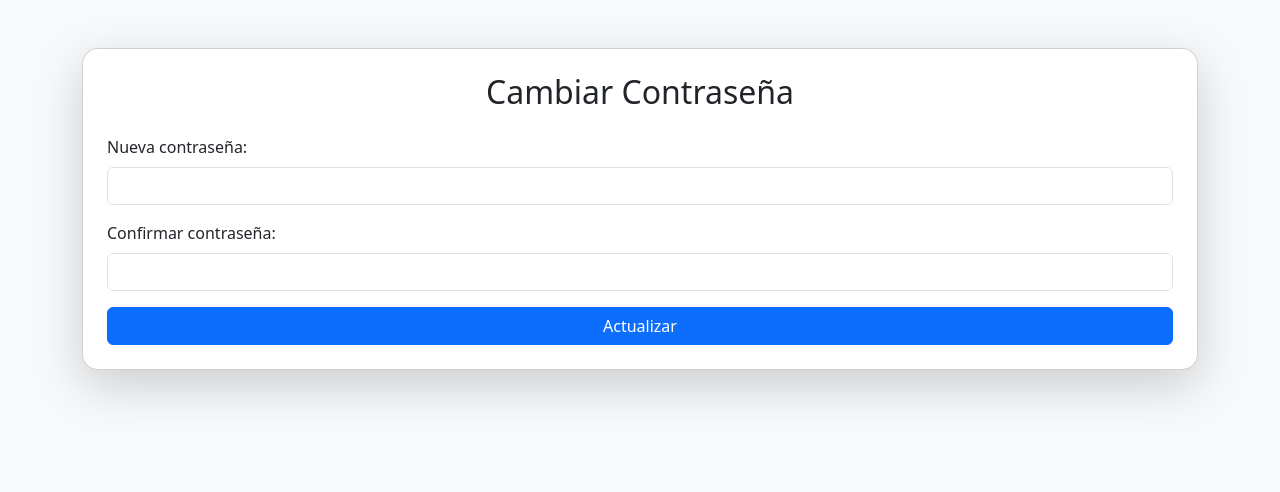
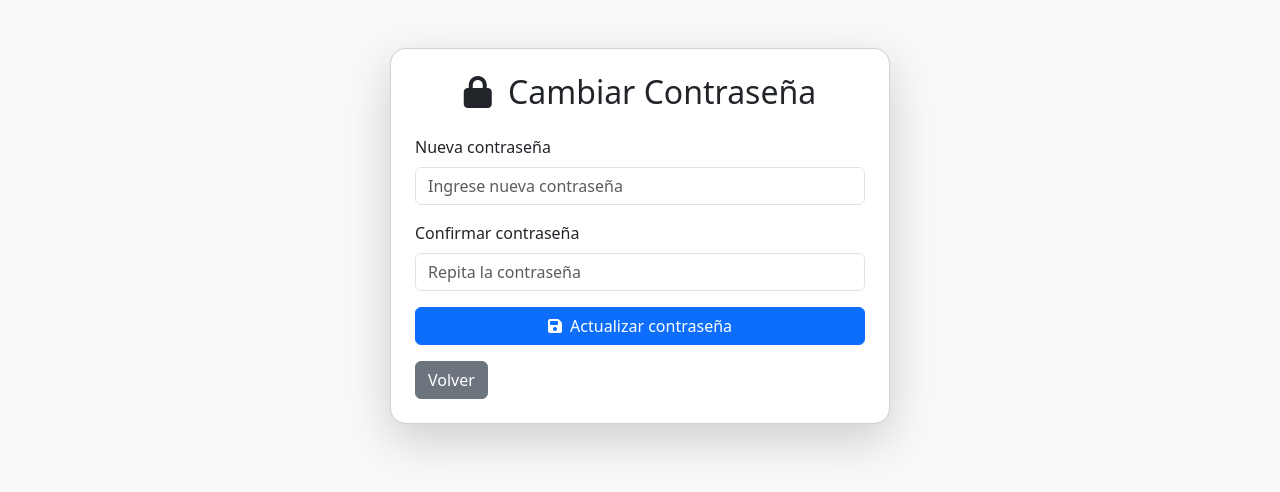
Before and after one commit to GUILLERMOWEB/Registro-de-horas-mejorado, a Flask app: page /cambiar_password in a window 1280 px wide. Shown: the top 492 px of the page. Run offline with Flask 3, Linux system fonts and the light colour scheme; the visitor is signed in with stand-in values (Sample User, id 1); some libraries are stand-ins or nearby versions.

Commit message:
agrego boton volver en actusalizar contraseña

```diff
--- a/templates/cambiar_password.html
+++ b/templates/cambiar_password.html
@@ -3,38 +3,48 @@
 <head>
     <meta charset="UTF-8">
     <title>Cambiar Contraseña</title>
+    <meta name="viewport" content="width=device-width, initial-scale=1">
     <link href="https://cdn.jsdelivr.net/npm/bootstrap@5.3.3/dist/css/bootstrap.min.css" rel="stylesheet">
+    <script src="https://kit.fontawesome.com/a2e0c6fd17.js" crossorigin="anonymous"></script>
 </head>
 <body class="bg-light">
     <div class="container mt-5">
-        <div class="card p-4 shadow-lg rounded-4">
-            <h2 class="mb-4 text-center">Cambiar Contraseña</h2>
+        <div class="card p-4 shadow-lg rounded-4 mx-auto" style="max-width: 500px;">
+            <h2 class="mb-4 text-center">
+                <i class="fas fa-lock me-2"></i> Cambiar Contraseña
+            </h2>
 
             <!-- Mostrar mensajes flash -->
             {% with messages = get_flashed_messages() %}
               {% if messages %}
-                <div class="alert alert-info">
+                <div class="alert alert-info alert-dismissible fade show" role="alert">
                   {% for message in messages %}
                     <div>{{ message }}</div>
                   {% endfor %}
+                  <button type="button" class="btn-close" data-bs-dismiss="alert" aria-label="Close"></button>
                 </div>
               {% endif %}
             {% endwith %}
 
             <form method="POST">
                 <div class="mb-3">
-                    <label for="nueva" class="form-label">Nueva contraseña:</label>
-                    <input type="password" class="form-control" name="nueva" required>
+                    <label for="nueva" class="form-label">Nueva contraseña</label>
+                    <input type="password" class="form-control" id="nueva" name="nueva" placeholder="Ingrese nueva contraseña" required>
                 </div>
 
                 <div class="mb-3">
-                    <label for="confirmar" class="form-label">Confirmar contraseña:</label>
-                    <input type="password" class="form-control" name="confirmar" required>
+                    <label for="confirmar" class="form-label">Confirmar contraseña</label>
+                    <input type="password" class="form-control" id="confirmar" name="confirmar" placeholder="Repita la contraseña" required>
                 </div>
 
-                <button type="submit" class="btn btn-primary w-100">Actualizar</button>
+                <button type="submit" class="btn btn-primary w-100">
+                    <i class="fas fa-save me-1"></i> Actualizar contraseña
+                </button>
+                <a href="{{ url_for('dashboard') }}" class="btn btn-secondary mt-3">Volver</a>
             </form>
         </div>
     </div>
+
+    <script src="https://cdn.jsdelivr.net/npm/bootstrap@5.3.3/dist/js/bootstrap.bundle.min.js"></script>
 </body>
 </html>
```
